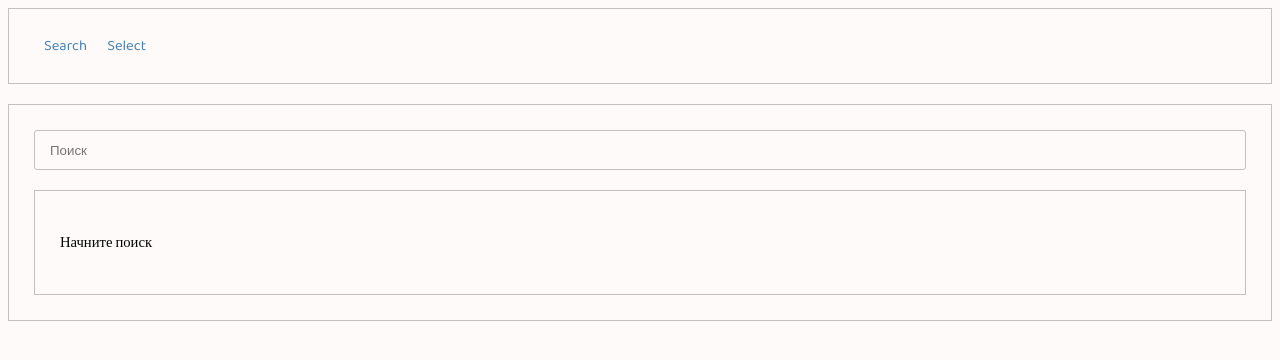
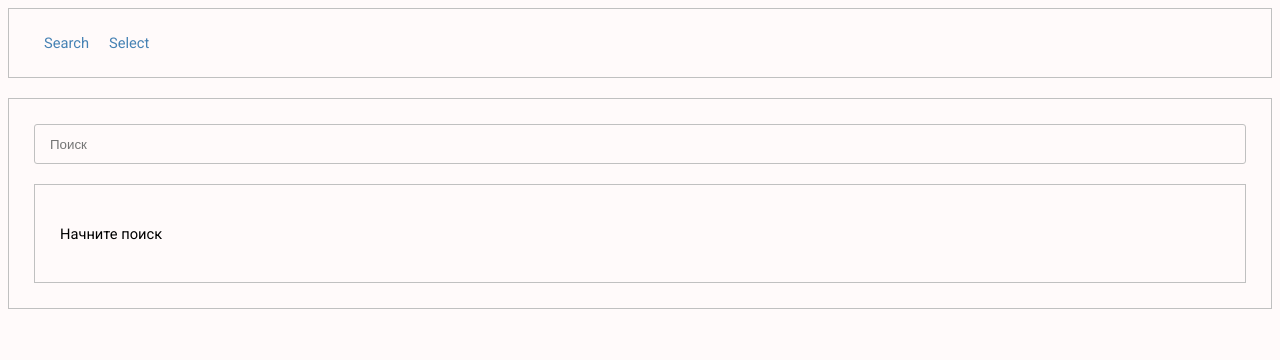
Before and after one commit to O-Jever/searching_for_video_from_Youtube, an Angular app in the folder my-app/: page /search in a window 1280 px wide. Shown: the top 360 px of the page. Built offline with nearby package versions, Linux system fonts and the light colour scheme.

Commit message:
Some changes

```diff
--- a/my-app/src/app/app.component.scss
+++ b/my-app/src/app/app.component.scss
@@ -1,5 +1,4 @@
 ::ng-deep body {
-    font-family: 'Baloo 2', cursive;
     font-size: 11pt;
     background-color: snow;
 }
--- a/my-app/src/app/search/box-search/box-search.component.html
+++ b/my-app/src/app/search/box-search/box-search.component.html
@@ -4,7 +4,7 @@
 <ng-template #cards>
     <div *ngFor="let item of tempForItems" class="card">
         <img src="{{ item.imgUrl.url }}" alt="{{ item.title }}">
-        <strong [innerHTML]="item.title" class="fixStyle"></strong> <!--Приходят непонятные знаки (например, &#39) - исправить-->
+        <strong [innerHTML]="item.title" class="fixStyle"></strong>
         <p class="fixStyle">{{item.description}}</p>
         <a href="https://www.youtube.com/watch?v={{item.videoId}}" class="linkToVideo">Ссылка</a>
     </div>
--- a/my-app/src/app/search/box-search/box-search.component.ts
+++ b/my-app/src/app/search/box-search/box-search.component.ts
@@ -1,5 +1,4 @@
-import { Component, Input, OnInit, OnChanges, SimpleChanges, ViewChild } from '@angular/core';
-import { element } from 'protractor';
+import { Component, Input, OnInit, OnChanges  } from '@angular/core';
 
 @Component({
   selector: 'app-box-search',
@@ -13,8 +12,6 @@ export class BoxSearchComponent implements OnInit, OnChanges{
 
   @Input('items') items;
   @Input('resStatus') resStatus;
-  @ViewChild('cards') cards;
-  @ViewChild('myTitle') myTitle;
 
   public tempForResStatus: string = '';
   public tempForItems: any = [];
--- a/my-app/src/index.html
+++ b/my-app/src/index.html
@@ -4,7 +4,7 @@
   <meta charset="utf-8">
   <title>MyApp</title>
   <base href="/">
-  <link href="https://fonts.googleapis.com/css?family=Baloo+2|Roboto&display=swap" rel="stylesheet">
+  <link href="https://fonts.googleapis.com/css?family=Roboto&display=swap" rel="stylesheet">
   <meta name="viewport" content="width=device-width, initial-scale=1">
   <link rel="icon" type="image/x-icon" href="favicon.ico">
 </head>
```
Also changed, not shown: my-app/src/app/test/custom-select/custom-select.component.ts (+1 -1 lines), my-app/src/app/test/test-routing.module.ts (+0 -7 lines).
